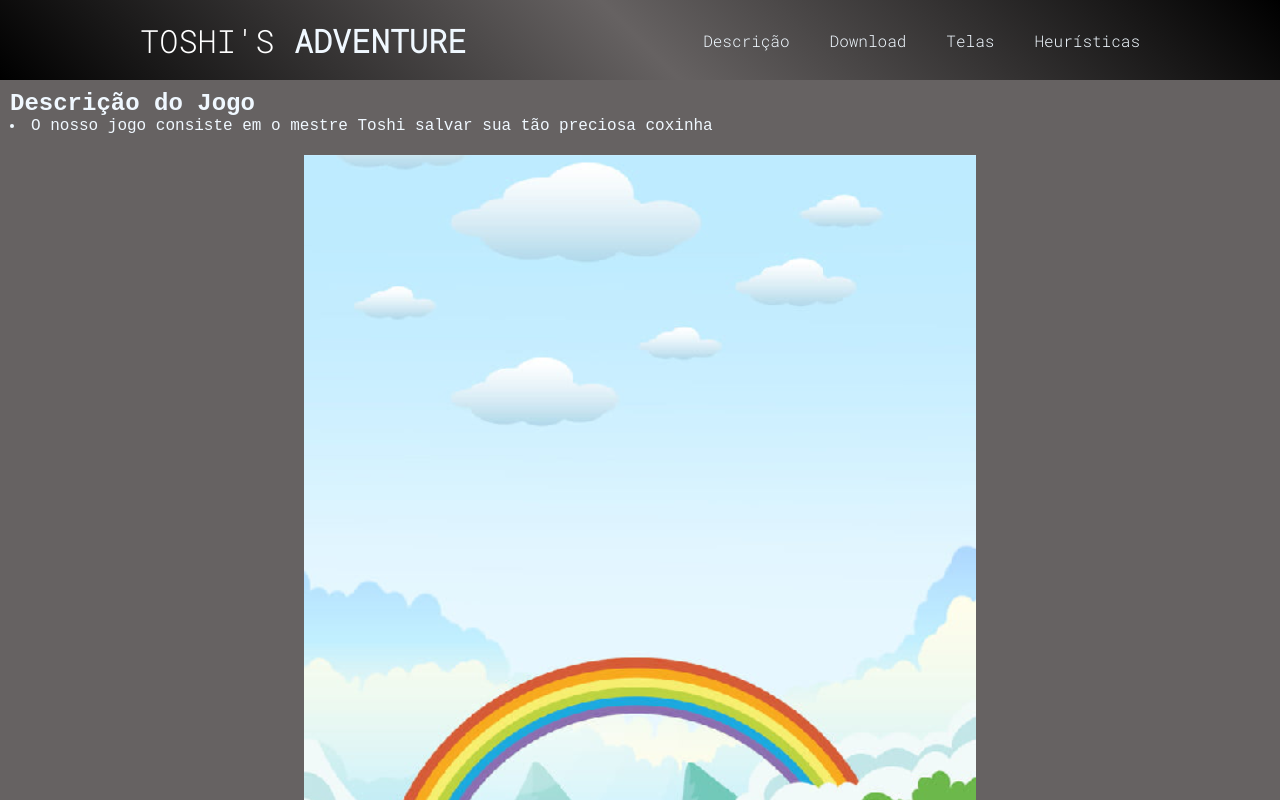
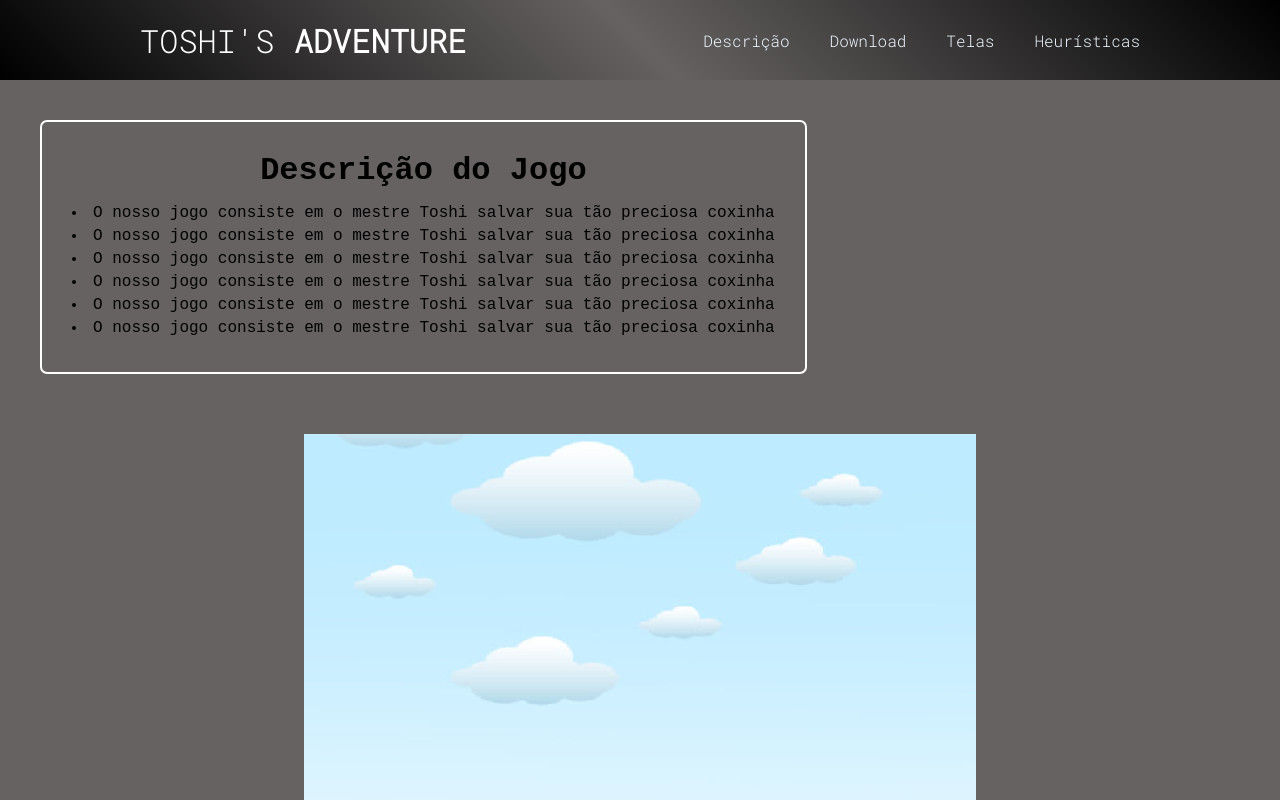
Before and after one commit to insper-classroom/devlife-23-1-projeto-pygame-henrique-junqueira-luca-feltrin, a plain HTML site: page docs/index.html in a window 1280 px wide. Shown: the top 800 px of the page. Drawn offline with Linux system fonts and the light colour scheme; a web font is replaced by a local one.

Commit message:
Mudei html/css - func anda bugada

```diff
--- a/docs/index.html
+++ b/docs/index.html
@@ -23,9 +23,14 @@
         </div>
     </div>
 
-    <div class="Desc">
-        <h2>Descrição do Jogo</h2>
+    <div class="intro">
+        <h1>Descrição do Jogo</h1>
         <p>
+            <li> O nosso jogo consiste em o mestre Toshi salvar sua tão preciosa coxinha</li>
+            <li> O nosso jogo consiste em o mestre Toshi salvar sua tão preciosa coxinha</li>
+            <li> O nosso jogo consiste em o mestre Toshi salvar sua tão preciosa coxinha</li>
+            <li> O nosso jogo consiste em o mestre Toshi salvar sua tão preciosa coxinha</li>
+            <li> O nosso jogo consiste em o mestre Toshi salvar sua tão preciosa coxinha</li>
             <li> O nosso jogo consiste em o mestre Toshi salvar sua tão preciosa coxinha</li>
 
         </p>
--- a/docs/style.css
+++ b/docs/style.css
@@ -12,7 +12,6 @@ html {
     padding: 0;
     margin: 0;
     box-sizing: content-box;
-    color: aliceblue;
 
 }
 
@@ -69,6 +68,7 @@ html {
     display: table;
     float: left;
     padding: 0px 20px;
+    color: aliceblue;
 }
 
 
@@ -85,10 +85,26 @@ html {
 }
 
 
-.Desc {
+.intro {
+    display: inline-block;
+    text-align: center;
     margin: 10px;
+    color: black;
     font-family: 'Chivo Mono', monospace;
+    height: auto;
+    border-radius: 7px;
+    border: 2px solid white;
+    padding: 30px;
+    margin: 40px;
 
+}
+
+.intro h1{
+    padding-bottom: 15px;
+}
+
+.intro li{
+    padding-bottom: 5px;
 }
 
 :root {
```
Also changed, not shown: 1 other file.
